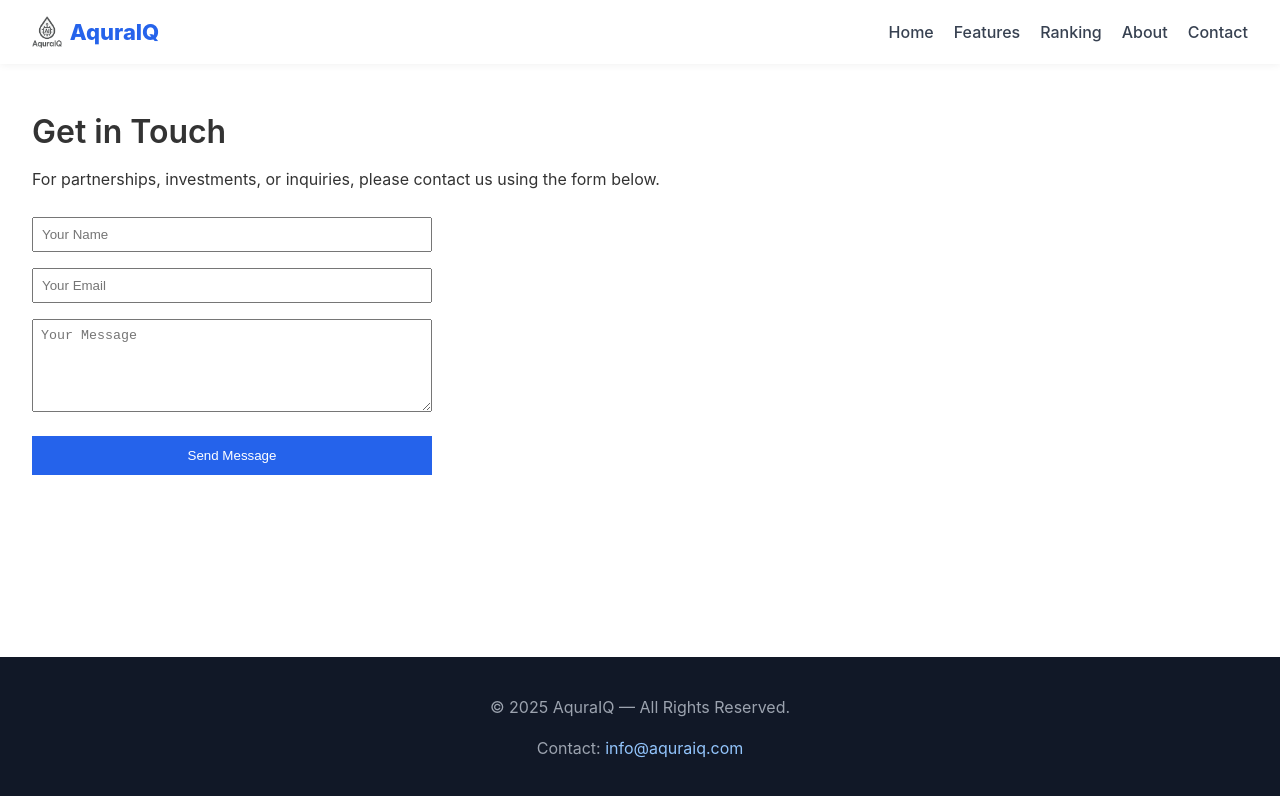
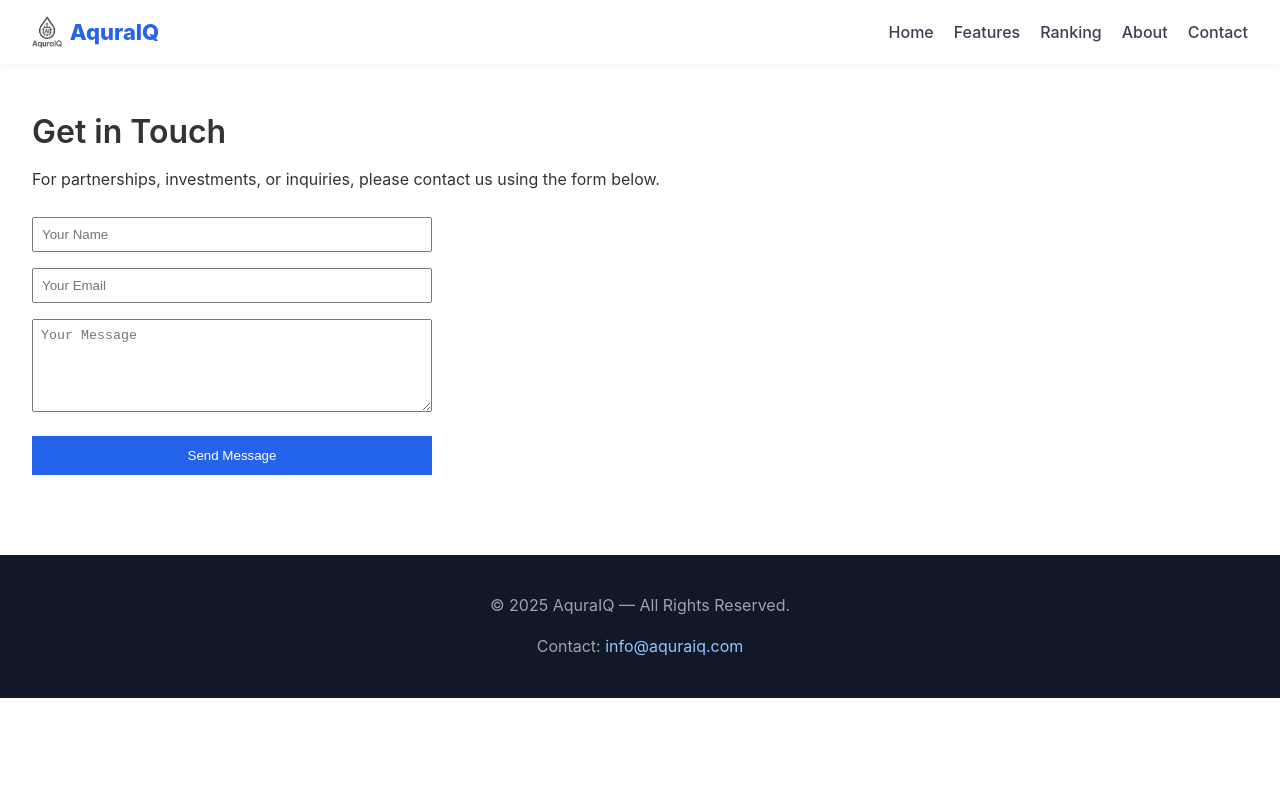
Before and after one commit to aquraiq-site/aquraiq-site, a Next.js app: page /contact in a window 1280 px wide. Shown: the top 796 px of the page. Built offline with nearby package versions, Linux system fonts and the light colour scheme.

Commit message:
Update Layout.js

```diff
--- a/components/Layout.js
+++ b/components/Layout.js
@@ -1,13 +1,14 @@
 // components/Layout.js
+
 import Navbar from "./Navbar";
 import Footer from "./Footer";
 
 export default function Layout({ children }) {
   return (
-    <div style={{ display: "flex", flexDirection: "column", minHeight: "100vh" }}>
+    <>
       <Navbar />
-      <main style={{ flex: "1" }}>{children}</main>
+      <main>{children}</main>
       <Footer />
-    </div>
+    </>
   );
 }
```
